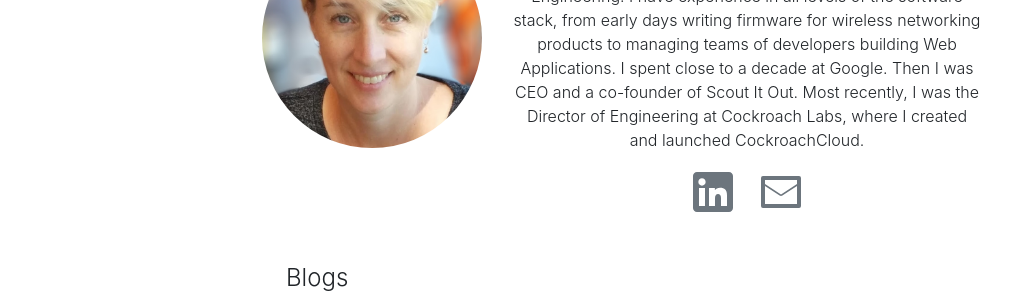
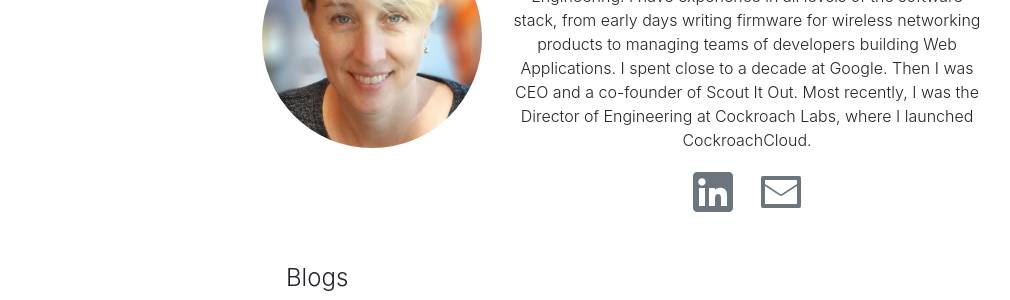
Before and after one commit to kendracurtis/kendracurtis.github.io, a Jekyll site: the page built from index.md, in a window 1280 px wide. Shown: the part 250-550 px from the top of the page, without its empty margins (18-1028 px from the left). Built offline with Jekyll 4.4.1, drawn with Linux system fonts in a browser that asks for light colours; some of the changed text lies outside the part shown.

Commit message:
Updated personal description

```diff
--- a/index.md
+++ b/index.md
@@ -9,7 +9,7 @@
     	</div>
     	<div class="col-md text-center">
       		<p class="lead">Hi,  I'm Kendra Curtis. <br> I love building things, in Software and Real Life.</p>
-        <p style="font-weight: 300"> I am an Ex-Googler with 20+ years of software development experience, including time as a CEO and Director of Engineering. I have experience in all levels of the software stack, from early days writing firmware for wireless networking products to managing teams of developers building Web Applications. I spent close to a decade at Google. Then I was CEO and a co-founder of Scout It Out. Most recently, I was the Director of Engineering at Cockroach Labs, where I created and launched CockroachCloud.</p>
+        <p style="font-weight: 300"> I am an Ex-Googler with 20+ years of software development experience, including time as a CEO and Director of Engineering. I have experience in all levels of the software stack, from early days writing firmware for wireless networking products to managing teams of developers building Web Applications. I spent close to a decade at Google. Then I was CEO and a co-founder of Scout It Out. Most recently, I was the Director of Engineering at Cockroach Labs, where I launched CockroachCloud.</p>
       		<div>
       			<a class="no-link-color-secondary pr-3" href="https://www.linkedin.com/in/curtiskendra"><svg
       				     xmlns="http://www.w3.org/2000/svg" viewBox="0 0 24 24" data-supported-dps="24x24"
```
